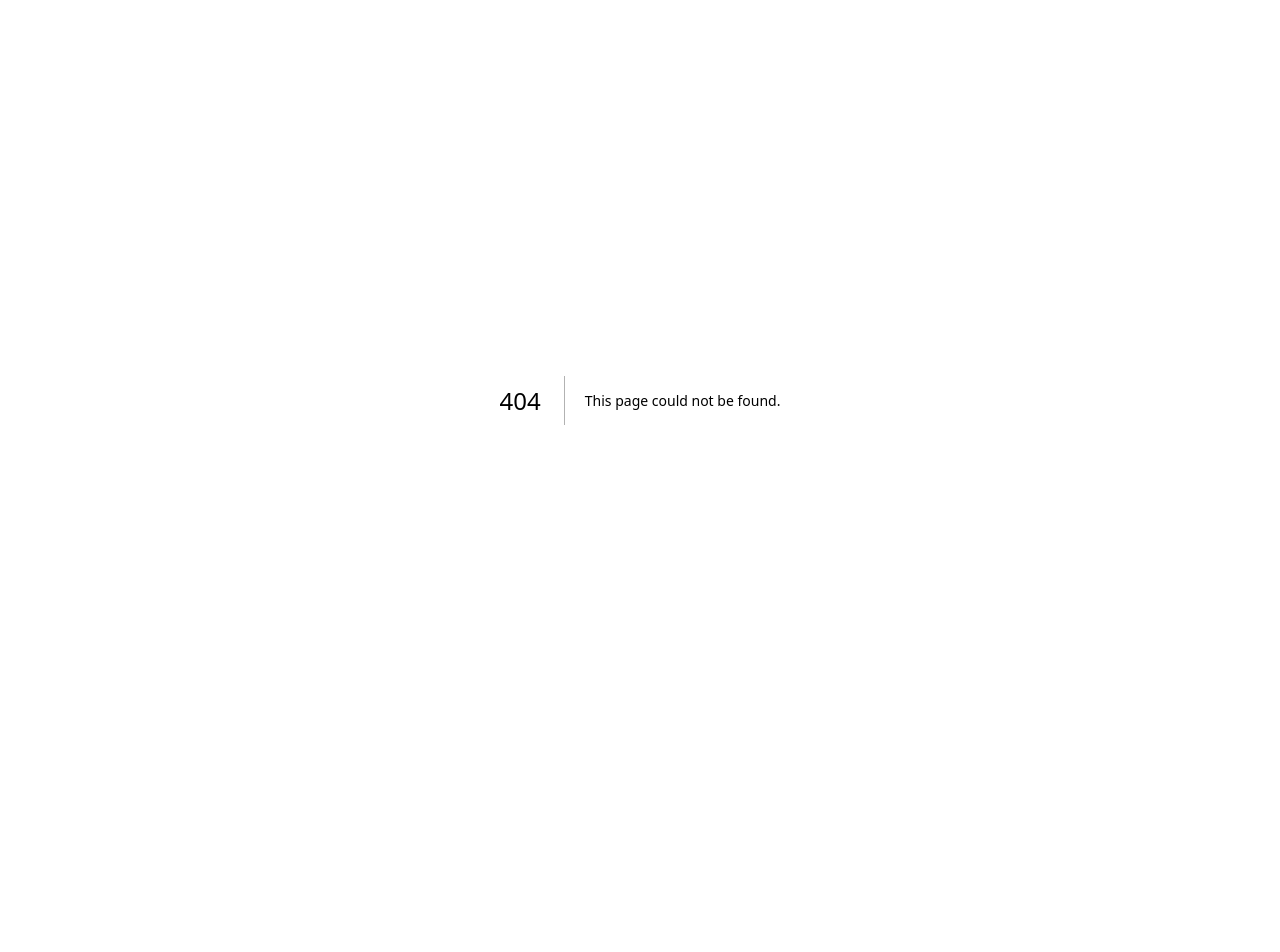
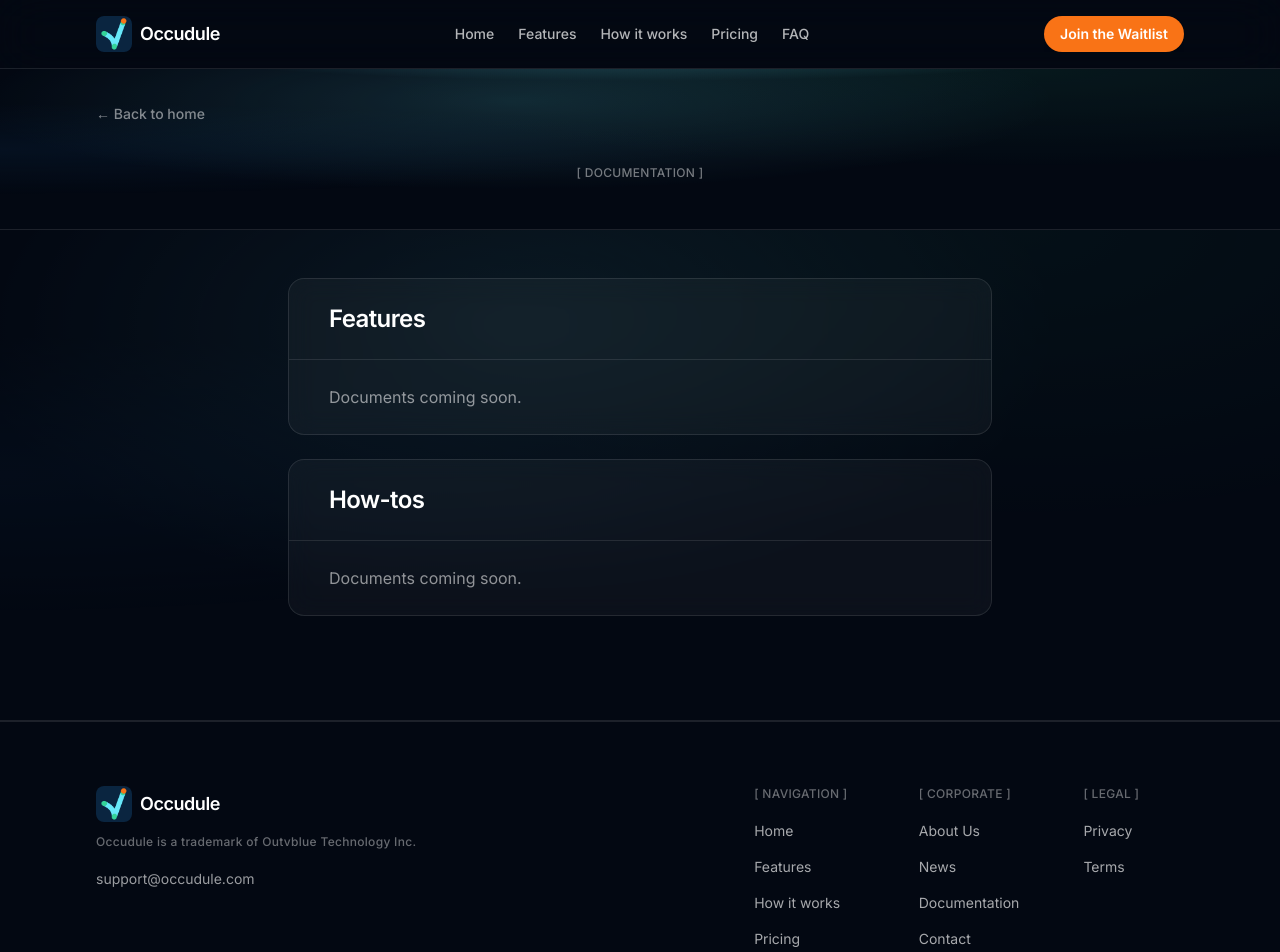
Before and after one commit to linkmind/Occudule-Web, a Next.js app: page /documentation in a window 1280 px wide. Before the commit this address had no page. Shown: the top 952 px of the page. Before the commit the page ends 800 px from the top, so only its background shows below. Built offline with nearby package versions, Linux system fonts and the light colour scheme.

Commit message:
adding in documentation page and hide the articles page

```diff
--- /dev/null
+++ b/app/documentation/[section]/[slug]/page.tsx
@@ -0,0 +1,60 @@
+import type { Metadata } from "next";
+import { notFound } from "next/navigation";
+import { ContentPageShell } from "@/components/ContentPageShell";
+import { LegalMarkdown } from "@/components/LegalMarkdown";
+import {
+  getAllDocs,
+  getDoc,
+  getDocSectionLabel,
+  isDocSectionSlug,
+} from "@/lib/documentation";
+
+type DocumentationDocPageProps = {
+  params: Promise<{ section: string; slug: string }>;
+};
+
+export function generateStaticParams() {
+  return getAllDocs().map((doc) => ({
+    section: doc.section,
+    slug: doc.slug,
+  }));
+}
+
+export async function generateMetadata({
+  params,
+}: DocumentationDocPageProps): Promise<Metadata> {
+  const { section, slug } = await params;
+  if (!isDocSectionSlug(section)) {
+    return { title: "Documentation — Occudule" };
+  }
+
+  const doc = getDoc(section, slug);
+  if (!doc) {
+    return { title: "Documentation — Occudule" };
+  }
+
+  return {
+    title: `${doc.title} — Occudule`,
+    description: doc.description ?? `${doc.title} documentation for Occudule.`,
+  };
+}
+
+export default async function DocumentationDocPage({ params }: DocumentationDocPageProps) {
+  const { section, slug } = await params;
+  if (!isDocSectionSlug(section)) notFound();
+
+  const doc = getDoc(section, slug);
+  if (!doc) notFound();
+
+  return (
+    <ContentPageShell
+      sectionLabel={getDocSectionLabel(section).toUpperCase()}
+      title={doc.title}
+      description={doc.description}
+      backHref="/documentation"
+      backLabel="← Back to documentation"
+    >
+      {doc.content ? <LegalMarkdown content={doc.content} /> : null}
+    </ContentPageShell>
+  );
+}
--- /dev/null
+++ b/app/documentation/page.tsx
@@ -0,0 +1,29 @@
+import type { Metadata } from "next";
+import { ContentPageShell } from "@/components/ContentPageShell";
+import { DocumentationSection } from "@/components/DocumentationSection";
+import { DOC_SECTIONS, getDocsBySection } from "@/lib/documentation";
+
+export const metadata: Metadata = {
+  title: "Documentation — Occudule",
+  description: "Documentation and product guides for Occudule.",
+};
+
+export default function DocumentationPage() {
+  return (
+    <ContentPageShell
+      sectionLabel="DOCUMENTATION"
+      after={
+        <>
+          {DOC_SECTIONS.map((section) => (
+            <DocumentationSection
+              key={section.slug}
+              section={section.slug}
+              label={section.label}
+              docs={getDocsBySection(section.slug)}
+            />
+          ))}
+        </>
+      }
+    />
+  );
+}
--- a/components/ContentPageShell.tsx
+++ b/components/ContentPageShell.tsx
@@ -5,9 +5,12 @@
 
 type ContentPageShellProps = {
   sectionLabel: string;
-  title: string;
+  title?: string;
   description?: string;
   children?: ReactNode;
+  after?: ReactNode;
+  backHref?: string;
+  backLabel?: string;
 };
 
 export function ContentPageShell({
@@ -15,7 +18,12 @@
   title,
   description,
   children,
+  after,
+  backHref = "/",
+  backLabel = "← Back to home",
 }: ContentPageShellProps) {
+  const showIntroCard = Boolean(title || description || children);
+
   return (
     <>
       <Header />
@@ -28,10 +36,10 @@
           />
           <div className="relative mx-auto max-w-content px-gutter pb-10 pt-8 md:pb-12">
             <Link
-              href="/"
+              href={backHref}
               className="text-sm font-medium text-white/50 transition hover:text-white"
             >
-              ← Back to home
+              {backLabel}
             </Link>
             <p className="mx-auto mt-10 max-w-3xl text-center text-xs font-medium tracking-wide text-white/45">
               [ {sectionLabel} ]
@@ -45,18 +53,33 @@
         >
           <div className="mesh-overlay opacity-40" aria-hidden />
           <div className="relative mx-auto max-w-3xl px-gutter">
+            {showIntroCard ? (
               <div className="glass-card p-6 md:p-10">
+                {title ? (
                   <h1
                     id="content-page-heading"
                     className="text-gradient text-3xl font-semibold tracking-tight md:text-4xl"
                   >
                     {title}
                   </h1>
+                ) : (
+                  <h1 id="content-page-heading" className="sr-only">
+                    {sectionLabel}
+                  </h1>
+                )}
                 {description ? (
                   <p className="mt-4 text-lg leading-relaxed text-white/60">{description}</p>
                 ) : null}
                 {children ? <div className="mt-8 text-white/65">{children}</div> : null}
               </div>
+            ) : (
+              <h1 id="content-page-heading" className="sr-only">
+                {sectionLabel}
+              </h1>
+            )}
+            {after ? (
+              <div className={showIntroCard ? "mt-6 space-y-6" : "space-y-6"}>{after}</div>
+            ) : null}
           </div>
         </section>
       </main>
--- /dev/null
+++ b/components/DocumentationSection.tsx
@@ -0,0 +1,58 @@
+import Link from "next/link";
+import type { DocSectionSlug } from "@/lib/documentation";
+
+type DocumentationSectionProps = {
+  section: DocSectionSlug;
+  label: string;
+  docs: { slug: string; title: string; description?: string }[];
+};
+
+export function DocumentationSection({ section, label, docs }: DocumentationSectionProps) {
+  const headingId = `${section}-heading`;
+
+  return (
+    <section className="glass-card" aria-labelledby={headingId}>
+      <div className="border-b border-white/10 px-6 py-5 md:px-10 md:py-6">
+        <h2 id={headingId} className="text-xl font-semibold tracking-tight text-white md:text-2xl">
+          {label}
+        </h2>
+      </div>
+
+      {docs.length === 0 ? (
+        <p className="px-6 py-6 text-base leading-relaxed text-white/55 md:px-10">
+          Documents coming soon.
+        </p>
+      ) : (
+        <ul className="divide-y divide-white/10">
+          {docs.map((doc, index) => (
+            <li key={doc.slug}>
+              <Link
+                href={`/documentation/${section}/${doc.slug}`}
+                className="group flex items-start justify-between gap-4 px-6 py-5 transition hover:bg-white/[0.04] md:px-10"
+              >
+                <span className="flex min-w-0 items-start gap-3">
+                  <span className="mt-0.5 text-xs font-medium tabular-nums text-white/40">
+                    [ {String(index + 1).padStart(2, "0")} ]
+                  </span>
+                  <span className="min-w-0">
+                    <span className="block font-semibold text-white transition group-hover:text-accent">
+                      {doc.title}
+                    </span>
+                    {doc.description ? (
+                      <span className="mt-1 block text-sm leading-relaxed text-white/55">
+                        {doc.description}
+                      </span>
+                    ) : null}
+                  </span>
+                </span>
+                <span className="mt-0.5 shrink-0 text-white/35 transition group-hover:text-accent" aria-hidden>
+                  →
+                </span>
+              </Link>
+            </li>
+          ))}
+        </ul>
+      )}
+    </section>
+  );
+}
--- a/components/Footer.tsx
+++ b/components/Footer.tsx
@@ -1,7 +1,13 @@
 import Link from "next/link";
 import { Logo } from "@/components/Logo";
 
-const footerColumns = [
+type FooterLink = {
+  href: string;
+  label: string;
+  hidden?: boolean;
+};
+
+const footerColumns: { label: string; links: FooterLink[] }[] = [
   {
     label: "NAVIGATION",
     links: [
@@ -17,7 +23,8 @@
     links: [
       { href: "/about", label: "About Us" },
       { href: "/news", label: "News" },
-      { href: "/articles", label: "Articles" },
+      { href: "/articles", label: "Articles", hidden: true },
+      { href: "/documentation", label: "Documentation" },
       { href: "/contact", label: "Contact" },
     ],
   },
@@ -56,7 +63,9 @@
                   [ {col.label} ]
                 </p>
                 <ul className="mt-4 space-y-3">
-                  {col.links.map((link) => (
+                  {col.links
+                    .filter((link) => !link.hidden)
+                    .map((link) => (
                     <li key={link.label}>
                       <Link
                         href={link.href}
--- /dev/null
+++ b/lib/documentation.ts
@@ -0,0 +1,108 @@
+import fs from "fs";
+import path from "path";
+
+export const DOC_SECTIONS = [
+  { slug: "features", label: "Features" },
+  { slug: "how-tos", label: "How-tos" },
+] as const;
+
+export type DocSectionSlug = (typeof DOC_SECTIONS)[number]["slug"];
+
+export type DocumentationDoc = {
+  slug: string;
+  title: string;
+  description?: string;
+  content: string;
+  section: DocSectionSlug;
+};
+
+const DOCS_DIR = path.join(process.cwd(), "content", "documentation");
+
+export function isDocSectionSlug(value: string): value is DocSectionSlug {
+  return DOC_SECTIONS.some((section) => section.slug === value);
+}
+
+export function getDocSectionLabel(section: DocSectionSlug): string {
+  return DOC_SECTIONS.find((item) => item.slug === section)?.label ?? section;
+}
+
+function parseFrontmatter(raw: string): { data: Record<string, string>; body: string } {
+  const match = raw.match(/^---\r?\n([\s\S]*?)\r?\n---\r?\n?([\s\S]*)$/);
+  if (!match) {
+    return { data: {}, body: raw };
+  }
+
+  const data: Record<string, string> = {};
+  for (const line of match[1].split(/\r?\n/)) {
+    const separator = line.indexOf(":");
+    if (separator === -1) continue;
+    const key = line.slice(0, separator).trim();
+    const value = line.slice(separator + 1).trim().replace(/^["']|["']$/g, "");
+    if (key) data[key] = value;
+  }
+
+  return { data, body: match[2] };
+}
+
+function titleFromBody(body: string): string | undefined {
+  const heading = body.match(/^#\s+(.+)$/m);
+  return heading?.[1]?.trim();
+}
+
+function slugToTitle(slug: string): string {
+  return slug
+    .split("-")
+    .map((part) => part.charAt(0).toUpperCase() + part.slice(1))
+    .join(" ");
+}
+
+function stripLeadingH1(body: string): string {
+  return body.replace(/^#\s+.+(?:\r?\n)+/, "").trim();
+}
+
+function listMarkdownFiles(section: DocSectionSlug): string[] {
+  const dir = path.join(DOCS_DIR, section);
+  if (!fs.existsSync(dir)) return [];
+  return fs
+    .readdirSync(dir)
+    .filter((file) => file.endsWith(".md") && file.toLowerCase() !== "readme.md")
+    .sort((a, b) => a.localeCompare(b));
+}
+
+function readDoc(section: DocSectionSlug, filename: string): DocumentationDoc {
+  const slug = filename.replace(/\.md$/, "");
+  const raw = fs.readFileSync(path.join(DOCS_DIR, section, filename), "utf-8");
+  const { data, body } = parseFrontmatter(raw);
+
+  const title = data.title || titleFromBody(body) || slugToTitle(slug);
+
+  return {
+    slug,
+    title,
+    description: data.description || undefined,
+    content: stripLeadingH1(body),
+    section,
+  };
+}
+
+export function getDocsBySection(section: DocSectionSlug): Omit<DocumentationDoc, "content">[] {
+  return listMarkdownFiles(section).map((filename) => {
+    const doc = readDoc(section, filename);
+    return {
+      slug: doc.slug,
+      title: doc.title,
+      description: doc.description,
+      section: doc.section,
+    };
+  });
+}
+
+export function getDoc(section: DocSectionSlug, slug: string): DocumentationDoc | null {
+  const filename = listMarkdownFiles(section).find((file) => file.replace(/\.md$/, "") === slug);
+  if (!filename) return null;
+  return readDoc(section, filename);
+}
+
+export function getAllDocs(): Omit<DocumentationDoc, "content">[] {
+  return DOC_SECTIONS.flatMap((section) => getDocsBySection(section.slug));
+}
```
Also changed, not shown: 2 other files (tests, documents, lock files or other folders). Lines whose indentation alone changed are shown as unchanged.
